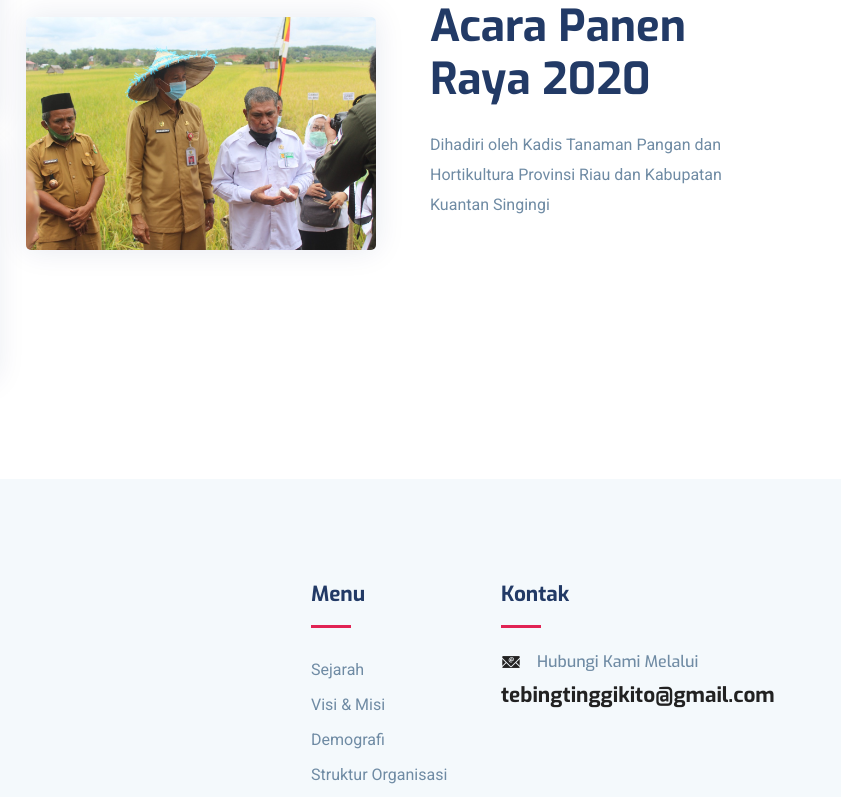
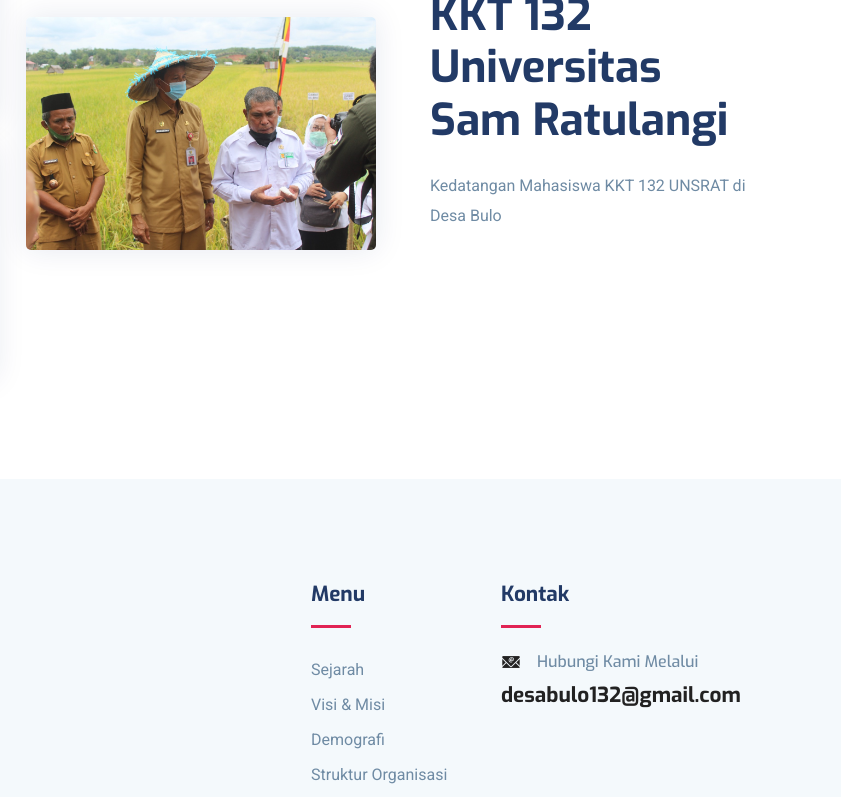
Before and after one commit to Hyuheu/Desa-Bulo, a plain HTML site: page index.html in a window 1280 px wide. Shown: the part 1220-2017 px from the top of the page, 439-1280 px from the left. Drawn offline with Linux system fonts and the light colour scheme.

Commit message:
Update email

```diff
--- a/index.html
+++ b/index.html
@@ -68,7 +68,7 @@
 						<li><a class="dropdown-item" href="lembaga-pemerintahan.html">Lembaga Pemerintahan</a></li>
 						<li><a class="dropdown-item" href="lembaga-kemasyarakatan.html">Lembaga Kemasyarakatan</a></li>
 						<li><a class="dropdown-item" href="pembagian-wilayah.html">Pembagian Wilayah</a></li>
-						<li><a class="dropdown-item" href="struktur-organisasi.html">Struktur Organisai</a></li>
+						<li><a class="dropdown-item" href="struktur-organisasi.html">Struktur Organisasi</a></li>
 					</ul>
 				</li>
 
@@ -158,152 +158,13 @@
 			</div>
 			<div class="col-lg-4">
 				<div class="about-content pl-4 mt-4 mt-lg-0">
-					<h2 class="title-color">Acara Panen Raya 2020</h2>
-					<p class="mt-4 mb-5">Dihadiri oleh Kadis Tanaman Pangan dan Hortikultura Provinsi Riau dan Kabupatan Kuantan Singingi</p>
-
+					<h2 class="title-color">KKT 132 Universitas Sam Ratulangi</h2>
+					<p class="mt-4 mb-5">Kedatangan Mahasiswa KKT 132 UNSRAT di Desa Bulo</p>
 				</div>
 			</div>
 		</div>
 	</div>
 </section>
-
-
-
-
-
-<!--
-<section class="section testimonial-2 gray-bg">
-	<div class="container">
-		<div class="row justify-content-center">
-			<div class="col-lg-7">
-				<div class="section-title text-center">
-					<h2>Apa kata orang?</h2>
-					<div class="divider mx-auto my-4"></div>
-					<p>Lorem ipsum dolor sit amet, consectetur adipisicing elit. Nisi ut perspiciatis unde libero, maxime autem dolor odit animi, eveniet neque aspernatur. Distinctio est voluptatibus ut nobis porro exercitationem totam aspernatur?</p>
-				</div>
-			</div>
-		</div>
-	</div>
-
-	<div class="container">
-		<div class="row align-items-center">
-			<div class="col-lg-12 testimonial-wrap-2">
-				<div class="testimonial-block style-2  gray-bg">
-					<i class="icofont-quote-right"></i>
-
-					<div class="testimonial-thumb">
-						<img src="images/testimonial/1.jpg" alt="" class="img-fluid">
-					</div>
-
-					<div class="client-info ">
-						<h4>Wow Luarbiasa!</h4>
-						<span>Junaris Alfianto</span>
-						<p>
-							Lorem, ipsum dolor sit amet consectetur adipisicing elit. Eligendi facere delectus voluptate cum tenetur cupiditate unde deleniti necessitatibus eaque esse,
-						</p>
-					</div>
-				</div>
-
-				<div class="testimonial-block style-2  gray-bg">
-					<i class="icofont-quote-right"></i>
-
-					<div class="testimonial-thumb">
-						<img src="images/testimonial/1.jpg" alt="" class="img-fluid">
-					</div>
-
-					<div class="client-info ">
-						<h4>Wow Luarbiasa!</h4>
-						<span>Junaris Alfianto</span>
-						<p>
-							Lorem, ipsum dolor sit amet consectetur adipisicing elit. Eligendi facere delectus voluptate cum tenetur cupiditate unde deleniti necessitatibus eaque esse,
-						</p>
-					</div>
-				</div>
-
-				<div class="testimonial-block style-2  gray-bg">
-					<i class="icofont-quote-right"></i>
-
-					<div class="testimonial-thumb">
-						<img src="images/testimonial/1.jpg" alt="" class="img-fluid">
-					</div>
-
-					<div class="client-info ">
-						<h4>Wow Luarbiasa!</h4>
-						<span>Junaris Alfianto</span>
-						<p>
-							Lorem, ipsum dolor sit amet consectetur adipisicing elit. Eligendi facere delectus voluptate cum tenetur cupiditate unde deleniti necessitatibus eaque esse,
-						</p>
-					</div>
-				</div>
-
-				<div class="testimonial-block style-2  gray-bg">
-					<i class="icofont-quote-right"></i>
-
-					<div class="testimonial-thumb">
-						<img src="images/testimonial/1.jpg" alt="" class="img-fluid">
-					</div>
-
-					<div class="client-info ">
-						<h4>Wow Luarbiasa!</h4>
-						<span>Junaris Alfianto</span>
-						<p>
-							Lorem, ipsum dolor sit amet consectetur adipisicing elit. Eligendi facere delectus voluptate cum tenetur cupiditate unde deleniti necessitatibus eaque esse,
-						</p>
-					</div>
-				</div>
-
-				<div class="testimonial-block style-2  gray-bg">
-					<i class="icofont-quote-right"></i>
-
-					<div class="testimonial-thumb">
-						<img src="images/testimonial/1.jpg" alt="" class="img-fluid">
-					</div>
-
-					<div class="client-info ">
-						<h4>Wow Luarbiasa!</h4>
-						<span>Junaris Alfianto</span>
-						<p>
-							Lorem, ipsum dolor sit amet consectetur adipisicing elit. Eligendi facere delectus voluptate cum tenetur cupiditate unde deleniti necessitatibus eaque esse,
-						</p>
-					</div>
-				</div>
-
-				<div class="testimonial-block style-2  gray-bg">
-					<i class="icofont-quote-right"></i>
-
-					<div class="testimonial-thumb">
-						<img src="images/testimonial/1.jpg" alt="" class="img-fluid">
-					</div>
-
-					<div class="client-info ">
-						<h4>Wow Luarbiasa!</h4>
-						<span>Junaris Alfianto</span>
-						<p>
-							Lorem, ipsum dolor sit amet consectetur adipisicing elit. Eligendi facere delectus voluptate cum tenetur cupiditate unde deleniti necessitatibus eaque esse,
-						</p>
-					</div>
-				</div>
-
-				<div class="testimonial-block style-2  gray-bg">
-					<i class="icofont-quote-right"></i>
-
-					<div class="testimonial-thumb">
-						<img src="images/testimonial/1.jpg" alt="" class="img-fluid">
-					</div>
-
-					<div class="client-info ">
-						<h4>Wow Luarbiasa!</h4>
-						<span>Junaris Alfianto</span>
-						<p>
-							Lorem, ipsum dolor sit amet consectetur adipisicing elit. Eligendi facere delectus voluptate cum tenetur cupiditate unde deleniti necessitatibus eaque esse,
-						</p>
-					</div>
-				</div>
-			</div>
-		</div>
-	</div>
-</section> -->
-
 
 <!-- footer Start -->
 <footer class="footer section gray-bg">
@@ -348,7 +209,7 @@
                                     <i class="icofont-email mr-3"></i>
                                     <span class="h6 mb-0">Hubungi Kami Melalui</span>
                                 </div>
-                                <h4 class="mt-2"><a href="tel:+23-345-67890">tebingtinggikito@gmail.com</a></h4>
+                               <h4 class="mt-2"><a href="mailto:desabulo132@gmail.com">desabulo132@gmail.com</a></h4>
                             </div>
                             <!-- NO HP -->
                             <!-- <div class="footer-contact-block">
```
